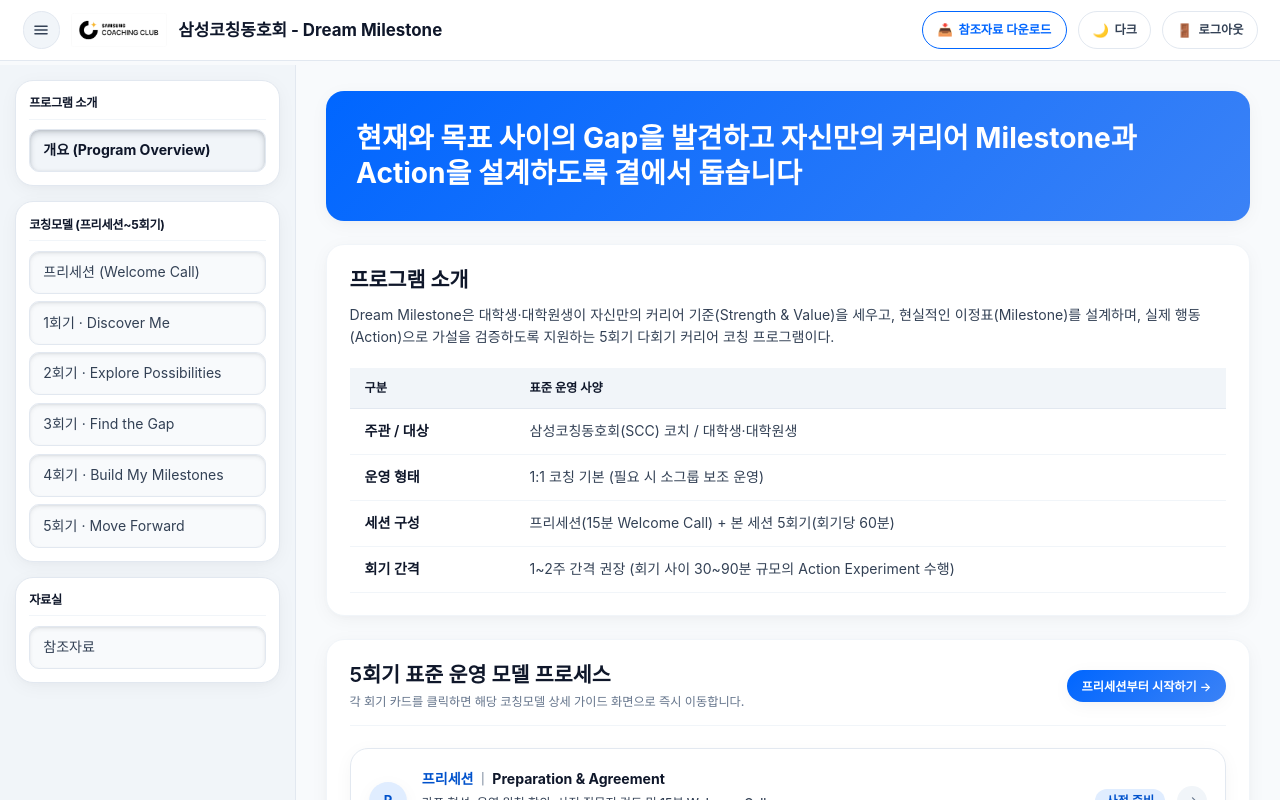
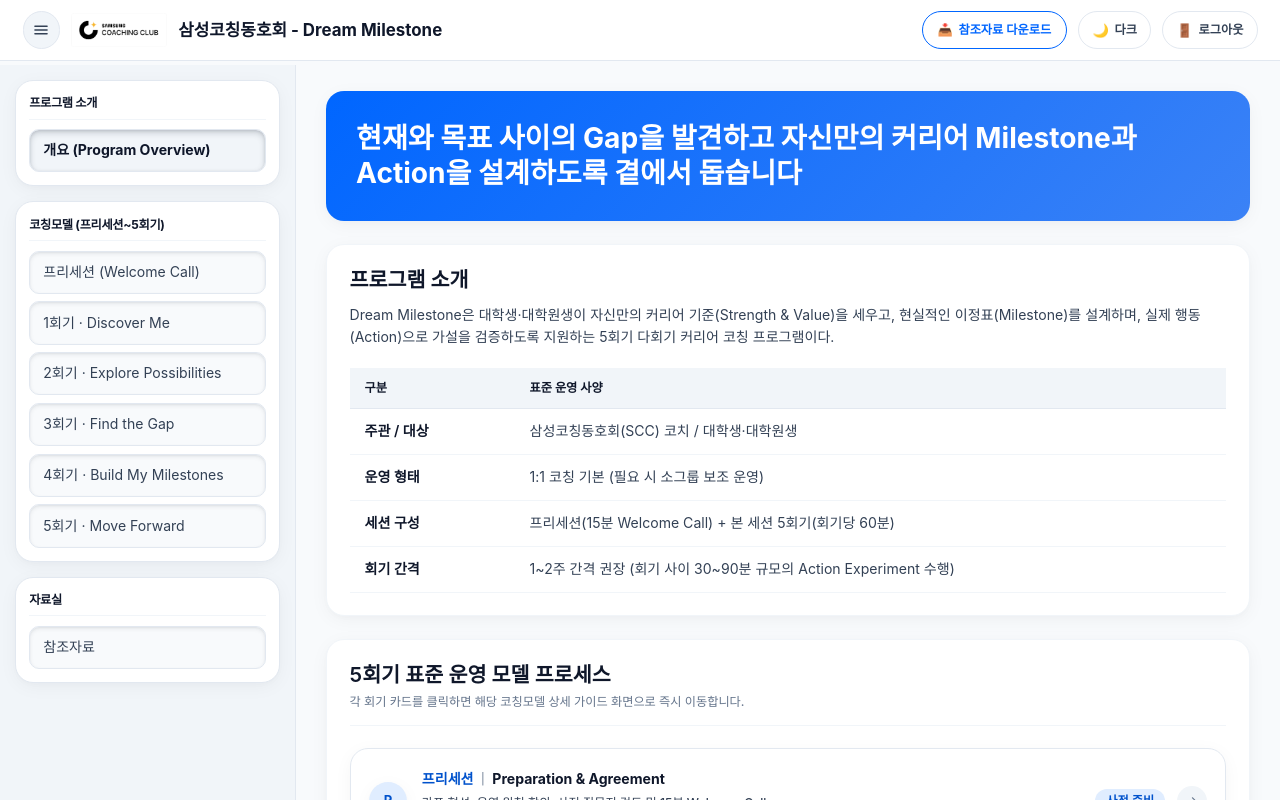
Before and after one commit to greeme99/SCC-Dream-Milestone, a Next.js app: page /overview in a window 1280 px wide. Shown: the top 800 px of the page. Built offline with nearby package versions, Linux system fonts and the light colour scheme; a web font is replaced by a local one.

Commit message:
fix(overview): remove '프리세션부터 시작하기' button from 5-session model section

```diff
--- a/src/app/overview/page.tsx
+++ b/src/app/overview/page.tsx
@@ -1,7 +1,6 @@
 'use client';
 
 import React from 'react';
-import Link from 'next/link';
 import { useRouter } from 'next/navigation';
 import { AppShell } from '@/components/AppShell';
 import { PROGRAM_OVERVIEW } from '@/data/program-overview';
@@ -43,19 +42,11 @@ export default function OverviewPage() {
 
       {/* 2. 5-Session Operating Model Process Flow */}
       <section className="rounded-lg border border-line bg-surface p-6 shadow-card">
-        <div className="flex flex-wrap items-center justify-between gap-3 border-b border-line pb-4">
-          <div>
-            <h2 className="text-h2 font-semibold text-main">5회기 표준 운영 모델 프로세스</h2>
-            <p className="mt-1 text-caption text-muted">
-              각 회기 카드를 클릭하면 해당 코칭모델 상세 가이드 화면으로 즉시 이동합니다.
-            </p>
-          </div>
-          <Link
-            href="/model/pre"
-            className="bg-gradient-primary btn-press rounded-pill px-4 py-2 text-caption font-semibold text-on-primary shadow-card"
-          >
-            프리세션부터 시작하기 →
-          </Link>
+        <div className="border-b border-line pb-4">
+          <h2 className="text-h2 font-semibold text-main">5회기 표준 운영 모델 프로세스</h2>
+          <p className="mt-1 text-caption text-muted">
+            각 회기 카드를 클릭하면 해당 코칭모델 상세 가이드 화면으로 즉시 이동합니다.
+          </p>
         </div>
 
         {/* Vertical Stepper Flow with 3D Debossed/Elevated Cards */}
```
